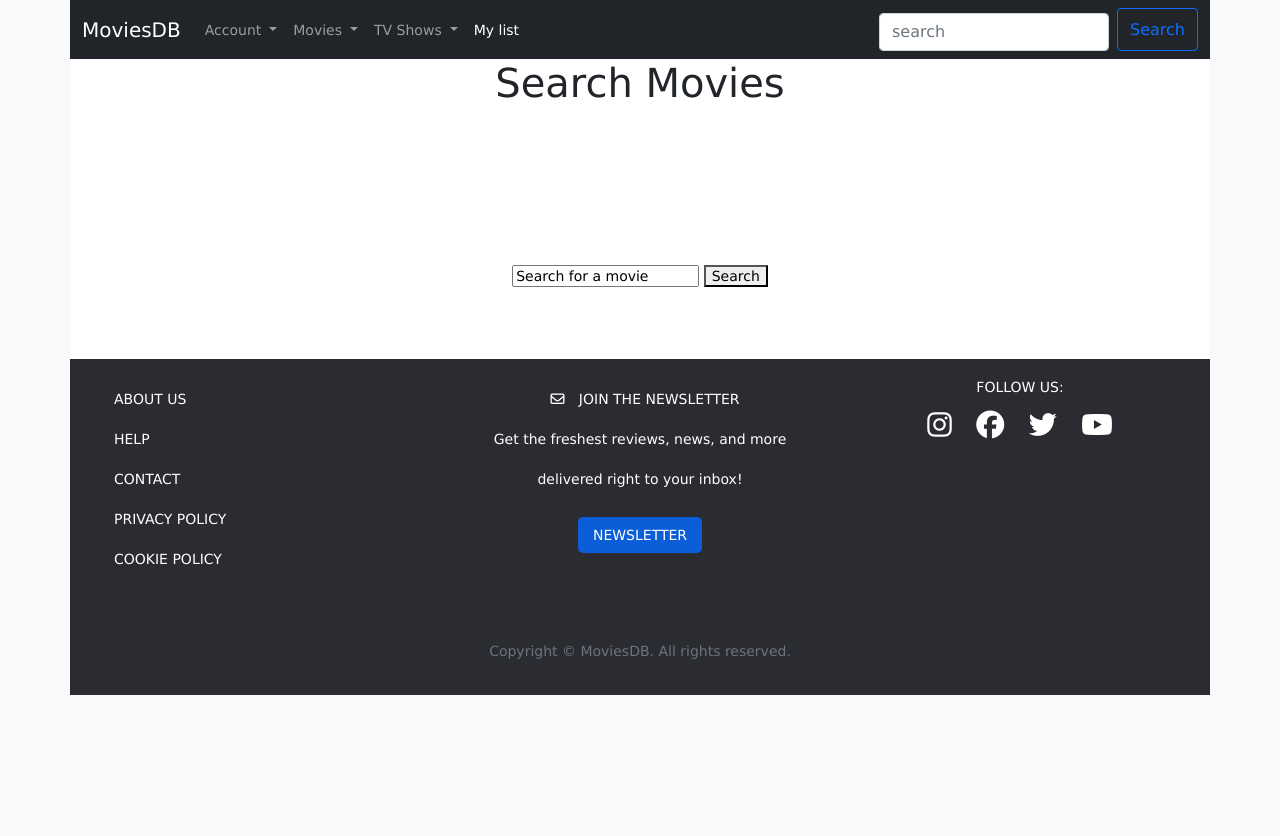
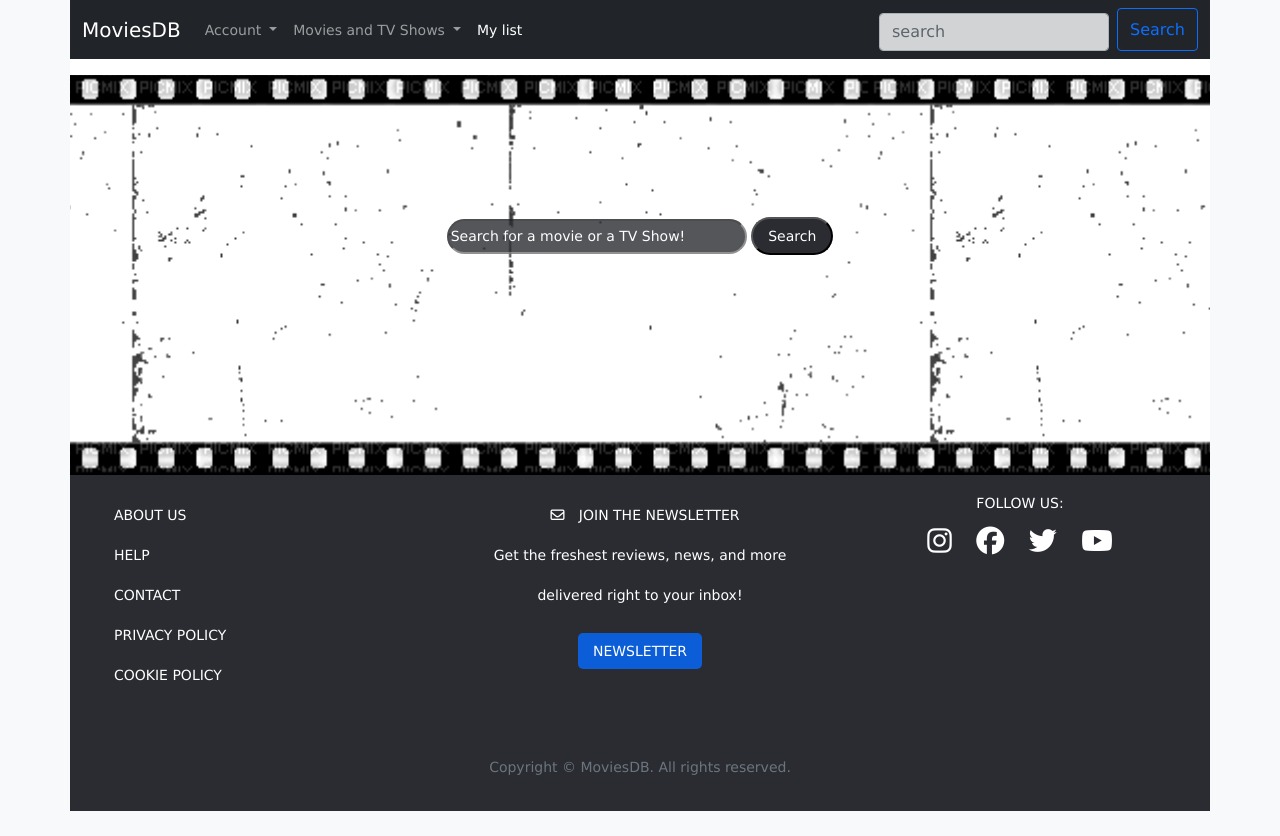
Before and after one commit to joao-guerra91/mdb, a Node server app: page /movies/search in a window 1280 px wide. Before the commit the page ends 695 px from the top, so only its background shows below. Run offline with Node 20, Linux system fonts and the light colour scheme; some libraries are stand-ins or nearby versions.

Commit message:
added CSS in movie-search.hbs

```diff
--- a/views/layout.hbs
+++ b/views/layout.hbs
@@ -40,22 +40,10 @@
             </li>
             <li class="nav-item dropdown">
               <a class="nav-link dropdown-toggle" href="#" id="navbarDropdown" role="button" data-bs-toggle="dropdown" aria-expanded="false">
-                Movies
+                Movies and TV Shows
               </a>
               <ul class="dropdown-menu" aria-labelledby="navbarDropdown">
-                <li><a class="dropdown-item" href="/movies/search">Search movies</a></li>
-                <li><a class="dropdown-item" href="#">Top 100</a></li>
-                <li><hr class="dropdown-divider"></li>
-                <li>{{#if user}}<a class="dropdown-item" href="/movies/watchlist">Watchlist</a></li>
-                <li>{{else}}<a class="dropdown-item" href="/login">Watchlist</a>{{/if}}</li>
-              </ul>
-            </li>
-            <li class="nav-item dropdown">
-              <a class="nav-link dropdown-toggle" href="#" id="navbarDropdown" role="button" data-bs-toggle="dropdown" aria-expanded="false">
-                TV Shows
-              </a>
-              <ul class="dropdown-menu" aria-labelledby="navbarDropdown">
-                <li><a class="dropdown-item" href="#">All TV-Shows</a></li>
+                <li><a class="dropdown-item" href="/movies/search">Search movies and TV Shows</a></li>
                 <li><a class="dropdown-item" href="#">Top 100</a></li>
                 <li><hr class="dropdown-divider"></li>
                 <li>{{#if user}}<a class="dropdown-item" href="/movies/watchlist">Watchlist</a></li>
--- a/views/movies-search.hbs
+++ b/views/movies-search.hbs
@@ -1,17 +1,41 @@
 <style>
+
   .text-center{
-    height: 300px;
+    height: 400px;
+    background-image: url('/images/372730_b6f73.gif');
+    background-size: 70%;
+  }
+
+  #search{
+    height: 35px;
+    width: 300px;
+    border-radius: 30px;
+  }
+
+  ::placeholder{
+    color: white;
+  }
+
+  input {
+    background-color: #2A2C32;
+    opacity: 0.8;
   }
 
   .button {
-    margin-top: 150px;
+    padding-left: 15px;
+    padding-right: 15px;
+    height: 38px;
+    margin-top: 125px;
+    border-radius: 30px;
+    background-color: #2A2C32;
+    color: white;
   }
 
 </style>
-
-<h1>Search Movies</h1>
-
+<hr>
+<div>
 <form action="/movies" method="GET">
-  <input type="text" name="theMovieTitle" placeholder="Search for a movie">
+  <input id="search" type="text" name="theMovieTitle" placeholder="Search for a movie or a TV Show!">
   <button class="button" type="submit">Search</button>
 </form>
+</div>
```
Also changed, not shown: public/images/372730_b6f73.gif (added).
